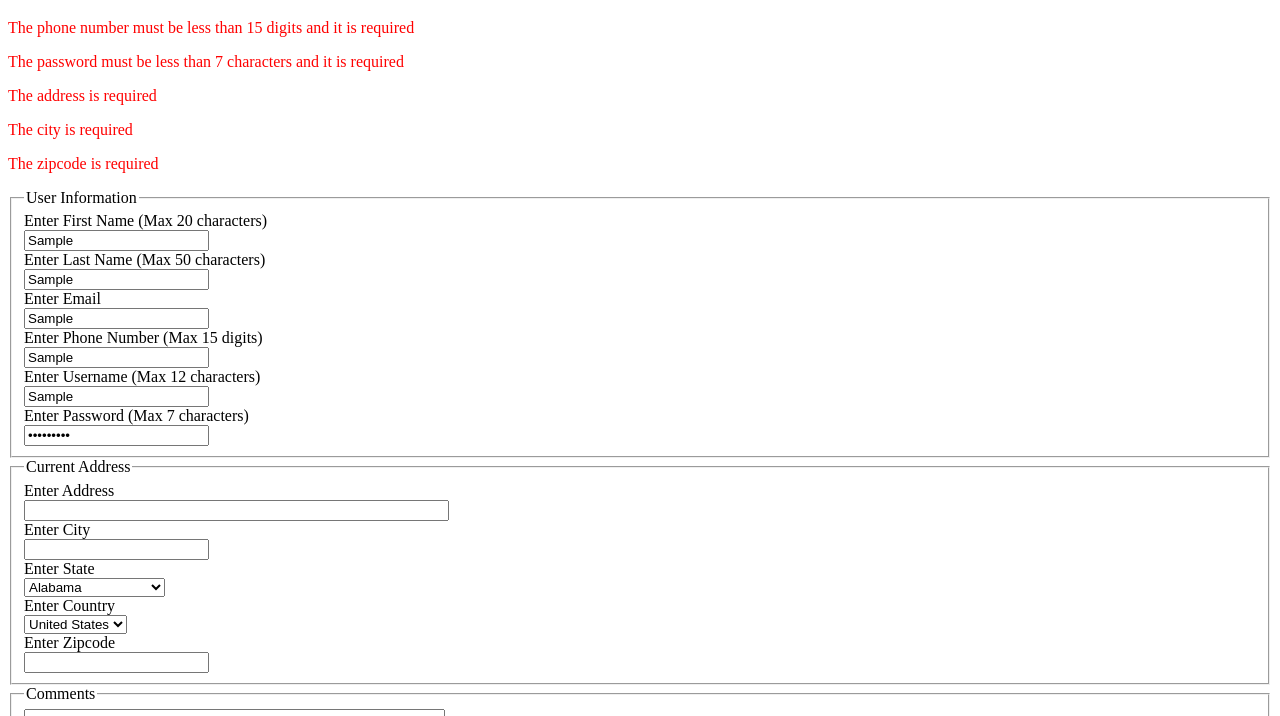
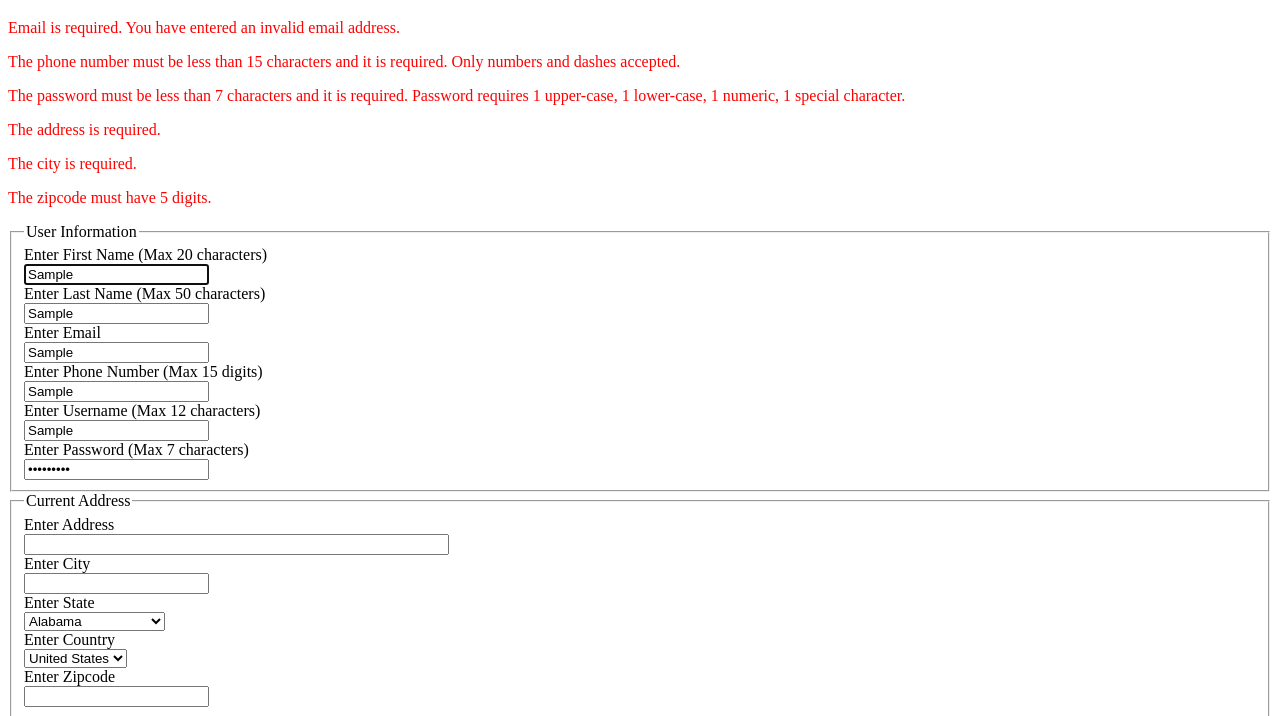
Before and after one commit to Exe-CarmeloVera/prog109-f2022, a plain HTML site: page m07/contact4/artifact4.html in a window 1280 px wide. Both pictures are taken after typing "Sample", "Sample", "Sample", "Sample", "Sample", "Sample123" into the empty fields and a click on the input "Submit". Shown: the part 61-777 px from the top of the page. Drawn offline with Linux system fonts and the light colour scheme.

Commit message:
no message

```diff
--- a/m07/contact4/artifact4.html
+++ b/m07/contact4/artifact4.html
@@ -14,7 +14,7 @@
     <h1>CONTACT US FORM</h1>
     <div id="errorMessages"></div>
     <!--Add url to your thank you page-->
-    <form action="https://www.google.com" method="get" name="myContact" onsubmit="return ValidateForm()">
+    <form action="file:///C:/Users/verae/AppData/Local/Temp/Temp1_js_form_validation.zip/art4/ty.html" method="get" name="myContact" onsubmit="return ValidateForm()">
 
         <fieldset>
             <legend>User Information</legend>
@@ -120,9 +120,9 @@
             </select>
             <br>
 
-            <label for="countries">Enter Country</label>
+            <label for="country">Enter Country</label>
             <br>
-            <select id="countries">
+            <select id="country">
                 <option value="USA">United States</option>
                 <option>Canada</option>
                 <option>Mexico</option>
@@ -131,7 +131,7 @@
 
             <label for="zipcode">Enter Zipcode</label>
             <br>
-            <input type="text" id="zipcode">
+            <input type="text" id="zipcode" maxlenght="5">
             <br>
         </fieldset>
 
--- a/m07/contact4/artifact4.js
+++ b/m07/contact4/artifact4.js
@@ -12,7 +12,10 @@ function ValidateForm() {
     var validZipcode = false;
 
     var letters = /^[A-Za-z]/;
-    var numbers = /^[0-9]+$/;
+    var mailformat = /^\w+([\.-]?\w+)*@\w+([\.-]?\w+)*(\.\w{2,3})+$/;
+    var phoneformat = /^[0-9_\-]+$/i;
+    var passwordformat = /^(?=.*[0-9])(?=.*[a-z])(?=.*[A-Z])(?=.*[@#$%^&+*!=]).*$/;
+
     var errorMessages = ""; //All the error messages are going to stay in this variable
     /**** VALIDATES USERNAME ****
     */
@@ -26,10 +29,15 @@ function ValidateForm() {
     if (myContact.firstname.value.length > 20 ||
         myContact.firstname.value === null ||
         myContact.firstname.value === "" ||
-        !myContact.firstname.value.match(letters))
-        errorMessages += "<p>The firstname must be less than 20 characters and it is required. Only letters are accepted</p>";
+        !myContact.firstname.value.match(letters)) {
+
+        myContact.firstname.focus();
+        errorMessages += "<p>The firstname must be less than 20 characters and it is required. Only letters are accepted.</p>";
+    }
+
     else
         validFirstName = true;
+
 
     /**** VALIDATES LASTNAME ****
  */
@@ -37,8 +45,12 @@ function ValidateForm() {
     if (myContact.lastname.value.length > 50 ||
         myContact.lastname.value === null ||
         myContact.lastname.value === "" ||
-        !myContact.lastname.value.match(letters))
-        errorMessages += "<p>The lastname must be less than 50 characters and it is required. Only letters are accepted</p>";
+        !myContact.lastname.value.match(letters)){
+
+        myContact.lastname.focus();
+        errorMessages += "<p>The lastname must be less than 50 characters and it is required. Only letters are accepted.</p>";
+    }
+
     else
         validLastName = true;
 
@@ -46,8 +58,13 @@ function ValidateForm() {
 */
     //Required.
     if (myContact.email.value === null ||
-        myContact.email.value === "")
-        errorMessages += "<p>The email is required</p>";
+        myContact.email.value === "" ||
+        !myContact.email.value.match(mailformat)){
+
+        myContact.email.focus();
+        errorMessages += "<p>Email is required. You have entered an invalid email address. </p>";
+    }
+
     else
         validEmail = true;
 
@@ -57,8 +74,12 @@ function ValidateForm() {
     if (myContact.phone.value.length > 15 ||
         myContact.phone.value === null ||
         myContact.phone.value === "" ||
-        !myContact.phone.value.match(numbers))
-        errorMessages += "<p>The phone number must be less than 15 digits and it is required</p>";
+        !myContact.phone.value.match(phoneformat)){
+
+        myContact.phone.focus();
+        errorMessages += "<p>The phone number must be less than 15 characters and it is required. Only numbers and dashes accepted.</p>";
+    }
+
     else
         validPhoneNumber = true;
 
@@ -67,8 +88,12 @@ function ValidateForm() {
     //Required: Maximun 12 characters.
     if (myContact.username.value.length > 12 ||
         myContact.username.value === null ||
-        myContact.username.value === "")
-        errorMessages += "<p>The username must be less than 12 characters and it is required</p>";
+        myContact.username.value === ""){
+
+        myContact.username.focus();
+        errorMessages += "<p>The username must be less than 12 characters and it is required.</p>";
+    }
+
     else
         validUsername = true;
 
@@ -78,8 +103,13 @@ function ValidateForm() {
     //Required.  Maximum 7 characters.
     if (myContact.password.value.length > 7 ||
         myContact.password.value === null ||
-        myContact.password.value === "")
-        errorMessages += "<p>The password must be less than 7 characters and it is required</p>";
+        myContact.password.value === "" ||
+        !myContact.password.value.match(passwordformat)){
+
+        myContact.password.focus();
+        errorMessages += "<p>The password must be less than 7 characters and it is required. Password requires 1 upper-case, 1 lower-case, 1 numeric, 1 special character.</p>";
+    }
+
     else
         validPassword = true;
 
@@ -88,8 +118,12 @@ function ValidateForm() {
 */
     //Required.
     if (myContact.address.value === null ||
-        myContact.address.value === "")
-        errorMessages += "<p>The address is required</p>";
+        myContact.address.value === ""){
+
+        myContact.firstname.focus();
+        errorMessages += "<p>The address is required.</p>";
+    }
+
     else
         validAddress = true;
 
@@ -97,8 +131,12 @@ function ValidateForm() {
 */
     //Required.
     if (myContact.city.value === null ||
-        myContact.city.value === "")
-        errorMessages += "<p>The city is required</p>";
+        myContact.city.value === ""){
+
+        myContact.firstname.focus();
+        errorMessages += "<p>The city is required.</p>";
+    }
+
     else
         validCity = true;
 
@@ -106,29 +144,42 @@ function ValidateForm() {
 */
     //Required.
     if (myContact.state.value === null ||
-        myContact.state.value === "")
-        errorMessages += "<p>The state is required</p>";
+        myContact.state.value === ""){
+
+        myContact.firstname.focus();
+        errorMessages += "<p>The state is required.</p>";
+    }
+
     else
         validState = true;
 
     /**** VALIDATES COUNTRY ****
 */
     //Required.
-    if (myContact.countries.value === null ||
-        myContact.countries.value === "")
-        errorMessages += "<p>The country is required</p>";
+    if (myContact.country.value === null ||
+        myContact.country.value === ""){
+
+        myContact.firstname.focus();
+        errorMessages += "<p>The country is required.</p>";
+    }
+
     else
         validCountry = true;
 
     /**** VALIDATES ZIPCODE ****
 */
-    //Required.
-    if (myContact.zipcode.value === null ||
-        myContact.zipcode.value === "")
-        errorMessages += "<p>The zipcode is required</p>";
+
+
+    /****VALIDATES ZIPCODE ONLY IF THE COUNTRY IS USA */
+    if (myContact.country.value === "USA" &&
+        myContact.zipcode.value.length !== 5){
+
+        myContact.firstname.focus();
+        errorMessages += "<p>The zipcode must have 5 digits.</p>";
+    }
+
     else
         validZipcode = true;
-
 
     document.getElementById("errorMessages").innerHTML = errorMessages;
     return (validFirstName && validLastName && validEmail && validPhoneNumber && validUsername && validPassword &&
```
